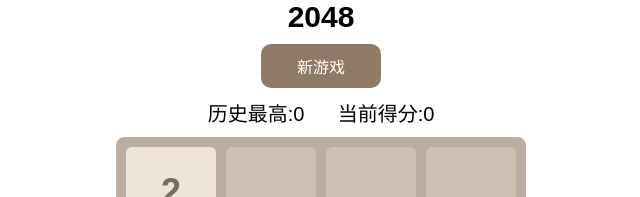
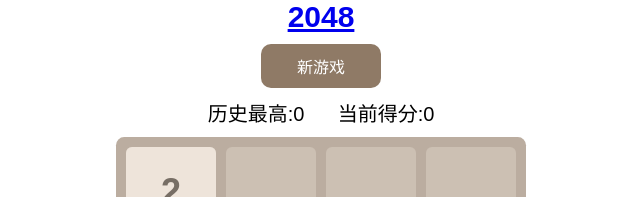
Before and after one commit to antwork/microsimple.github.com, a Jekyll site: the page 2048/index.html, which Jekyll copies as it is, in a window 1280 px wide. Shown: the top 197 px of the page, without its empty margins (319-959 px from the left). Built offline with Jekyll 4.4.1, drawn with Linux system fonts in a browser that asks for light colours; Markdown is read by kramdown in place of the engine named in the settings; comment, search, counter and statistics services are not loaded.

Commit message:
修改链接

```diff
--- a/2048/css/2048.css
+++ b/2048/css/2048.css
@@ -1,6 +1,6 @@
 *{margin:0px auto;}
 body{position: relative;}
-.header{display:block;margin:0 auto;width:100%;text-align: center;}
+.header{display:block;margin:0 auto;width:100%;text-align: center;text-decoration: none;}
 .header h1{font-family: Arial;font-size: 30px;font-weight: bold;}
 .header #newgamebutton{display:block;margin:10px auto; width:100px;padding:10px 10px;background-color: #8f7a66;font-family: Arial;color:white;border-radius: 10px;text-decoration: none;}
 .header #newgamebutton:hover{background-color: #9f8b77;}
--- a/2048/index.html
+++ b/2048/index.html
@@ -11,7 +11,7 @@
 </head>
 <body>
     <div class="header">
-        <h1>2048</h1>
+        <h1><a href="http://microsimple.github.io/" target="_blank" title="去我的BLOG">2048</a></h1>
         <a href="javascript:newGame();" id="newgamebutton">新游戏</a>
         <p >历史最高:<span id="bast">0</span>&nbsp;&nbsp;&nbsp;&nbsp;&nbsp;&nbsp;当前得分:<span id="score">0</span></p>
     </div>
@@ -37,5 +37,8 @@
         <div class="grid-cell" id="grid-cell-3-2"></div>
         <div class="grid-cell" id="grid-cell-3-3"></div>
     </div>
+    <div style="display:none">
+  <script type="text/javascript">var cnzz_protocol = (("https:" == document.location.protocol) ? " https://" : " http://");document.write(unescape("%3Cspan id='cnzz_stat_icon_1000205463'%3E%3C/span%3E%3Cscript src='" + cnzz_protocol + "s22.cnzz.com/z_stat.php%3Fid%3D1000205463' type='text/javascript'%3E%3C/script%3E"));</script>
+</div>
 </body>
 </html>
```
